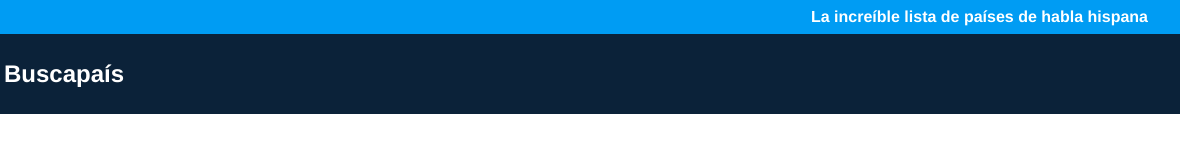
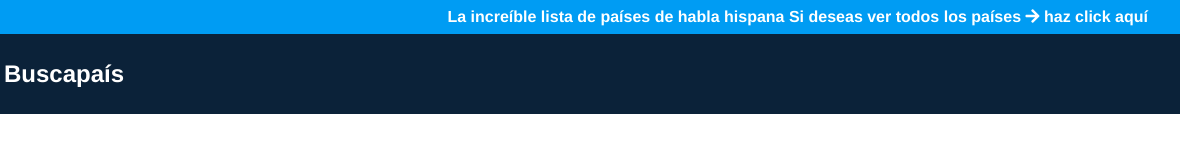
Before and after one commit to rudyminaya/paises, a plain HTML site: page index.html in a window 1280 px wide. Shown: the top 160 px of the page, 100-1280 px from the left. Drawn offline with Linux system fonts and the light colour scheme; no server answers.

Commit message:
maquetando el boton para mostrar todas las paginas

```diff
--- a/index.html
+++ b/index.html
@@ -15,9 +15,14 @@
     </head>
     <body>
         <!-- Inicializando la sección TOP -->
-        <section class="top">
-            La increíble lista de países de habla hispana
-        </section>
+        <div class="top">
+            <span>
+                La increíble lista de países de habla hispana Si deseas ver
+                todos los países
+                <i class="fas fa-arrow-right"></i>
+                <a onclick="todos(this)">haz click aquí</a>
+            </span>
+        </div>
 
         <!-- Inicializando el Header -->
         <header>
@@ -37,7 +42,6 @@
                 siguientes tarjetas donde te lo presentaremos de forma atractiva
             </p>
         </section>
-
         <!-- Inicializando el MainContent -->
         <main class="mainContenedor" id="contenedor">
             <!-- Aquí se inserta la función de Javascript para contener al listado de banderas -->
--- a/index.js
+++ b/index.js
@@ -39,6 +39,10 @@ const renderPaises = (paises) => {
     })
 }
 
+const todos = (e) => {
+    console.log(e, 'funcionaaaa')
+}
+
 const obtenerPaises = async () => {
     fetch('https://restcountries.eu/rest/v2/lang/es')
         .then((res) => res.json())
--- a/styles.css
+++ b/styles.css
@@ -12,6 +12,16 @@
     padding: 0.5em 2em;
     color: white;
     font-weight: 600;
+}
+
+.top a {
+    transition-property: all;
+    transition-duration: 75ms;
+}
+
+.top a:hover {
+    color: rgba(0, 0, 0, 0.514);
+    cursor: pointer;
 }
 
 /*ESTILOS DEL HEADER */
```
